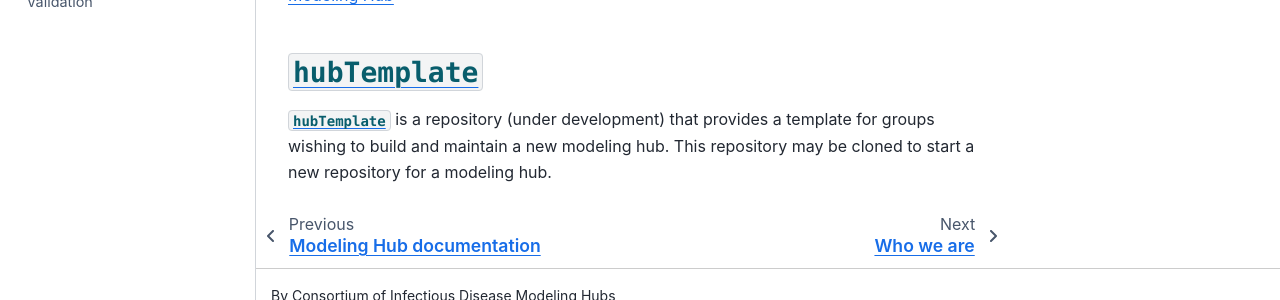
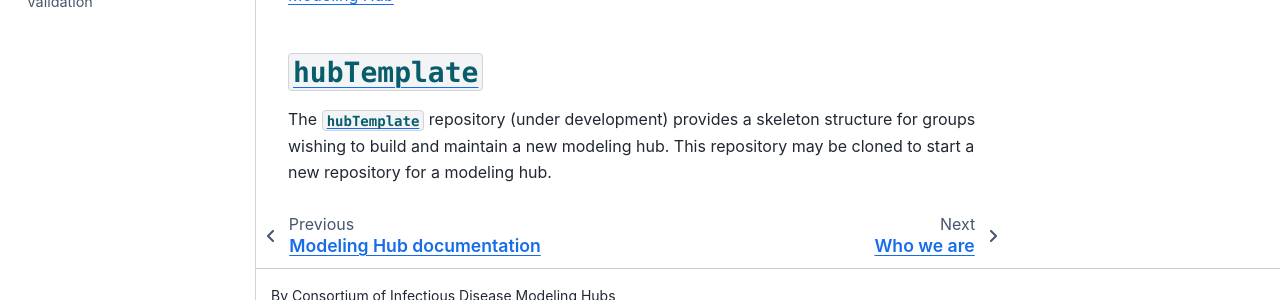
Before and after one commit to hubverse-org/hubDocs, a Sphinx documentation site: the page built from docs/source/overview/getting-started.md, in a window 1280 px wide and 1122 px high. Shown: the part 776-1076 px from the top of the window. Built offline with Sphinx 7.4.7 and the Sphinx Book theme 1.1.4, drawn with Linux system fonts in a browser that asks for light colours; pages that are not in the unit, such as notebooks, are missing from menus.

Commit message:
edit hubTemplate section

```diff
--- a/docs/source/overview/getting-started.md
+++ b/docs/source/overview/getting-started.md
@@ -16,4 +16,4 @@ The [Complex Scenario Hub Example](https://github.com/Infectious-Disease-Modelin
 
 ## [`hubTemplate`](https://github.com/Infectious-Disease-Modeling-Hubs/hubTemplate)
 
-[`hubTemplate`](https://github.com/Infectious-Disease-Modeling-Hubs/hubTemplate) is a repository (under development) that provides a template for groups wishing to build and maintain a new modeling hub. This repository may be cloned to start a new repository for a modeling hub.
+The [`hubTemplate`](https://github.com/Infectious-Disease-Modeling-Hubs/hubTemplate) repository (under development) provides a skeleton structure for groups wishing to build and maintain a new modeling hub. This repository may be cloned to start a new repository for a modeling hub.
```
